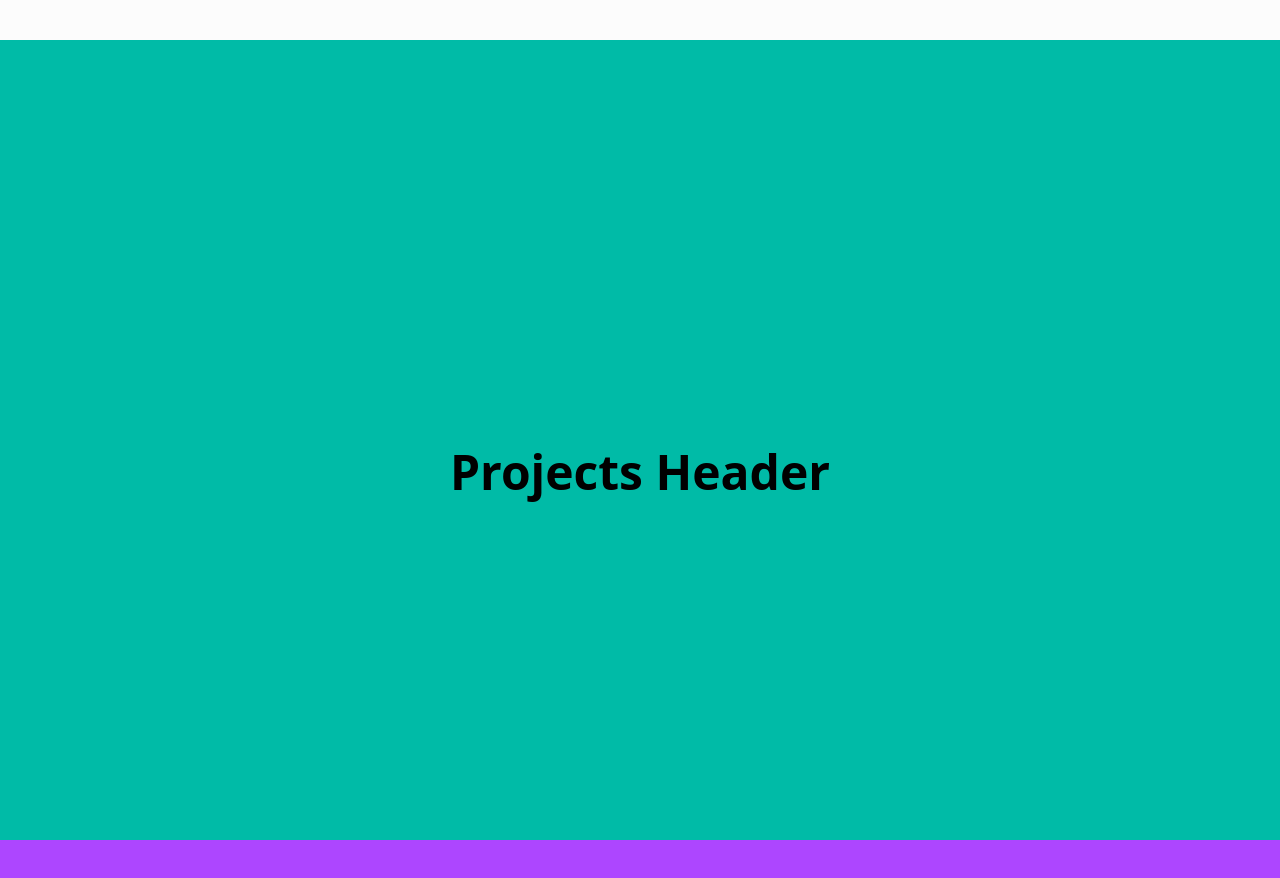
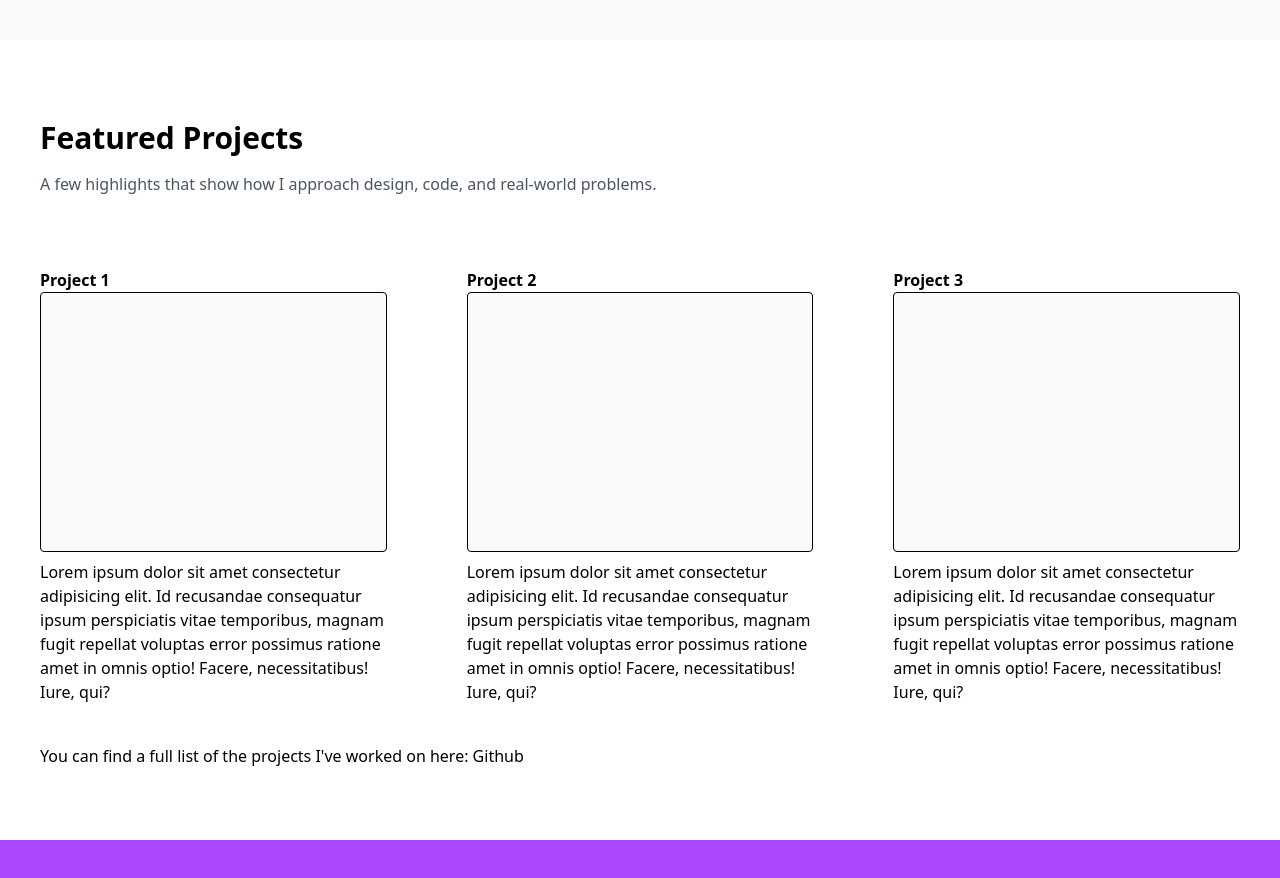
Before and after one commit to bradlylewis/my-portfolio-site, a React (Vite) app: page / in a window 1280 px wide. Shown: the part 1560-2438 px from the top of the page. Built offline with nearby package versions, Linux system fonts and the light colour scheme.

Commit message:
wip projects page

```diff
--- a/src/components/Hero.jsx
+++ b/src/components/Hero.jsx
@@ -1,6 +1,6 @@
 export default function Hero() {
   return (
-    <section id="hero" className="h-[calc(100vh-4rem)] flex items-center">
+    <section id="hero" className="h-[calc(100vh-4rem)] flex items-center flex-column">
       <div className="container mx-auto max-w-6xl px-10">
         <h1 className="text-3xl font-bold">Hi, I'm Bradly</h1>
         <p className="text-lg font-bold">Frontend-focused Full Stack Developer</p>
--- a/src/components/Projects.jsx
+++ b/src/components/Projects.jsx
@@ -1,9 +1,30 @@
 export default function Projects() {
   return (
-    <section id="projects" className="h-screen bg-teal-500 flex items-center">
-      <div className="container pt-16 mx-auto max-w-7xl px-4 text-center">
-        <h1 className="text-5xl font-bold">Projects Header</h1>
+    <section id="projects" className="min-h-screen pt-[5rem] flex flex-col">
+      <div className="max-w-7xl mx-auto flex flex-col gap-10 px-10">
+        <div>
+          <h2 className="text-3xl font-bold mb-4">Featured Projects</h2>
+          <p className="text-gray-600 mb-8">A few highlights that show how I approach design, code, and real-world problems.</p>
+        </div>
+        <div className="grid gap-20 sm:grid-cols-1 md:grid-cols-2 lg:grid-cols-3">
+          <div className="max-w-[400px] mx-auto">
+            <h4 className="font-bold">Project 1</h4>
+            <div className="aspect-[4/3] bg-neutral-50 border rounded w-full mb-2"></div>
+            <p>Lorem ipsum dolor sit amet consectetur adipisicing elit. Id recusandae consequatur ipsum perspiciatis vitae temporibus, magnam fugit repellat voluptas error possimus ratione amet in omnis optio! Facere, necessitatibus! Iure, qui?</p>
+          </div>
+          <div className="max-w-[400px] mx-auto">
+            <h4 className="font-bold">Project 2</h4>
+            <div className="aspect-[4/3] bg-neutral-50 border rounded w-full mb-2"></div>
+            <p>Lorem ipsum dolor sit amet consectetur adipisicing elit. Id recusandae consequatur ipsum perspiciatis vitae temporibus, magnam fugit repellat voluptas error possimus ratione amet in omnis optio! Facere, necessitatibus! Iure, qui?</p>
+          </div>
+          <div className="max-w-[400px] mx-auto">
+            <h4 className="font-bold">Project 3</h4>
+            <div className="aspect-[4/3] bg-neutral-50 border rounded w-full mb-2"></div>
+            <p>Lorem ipsum dolor sit amet consectetur adipisicing elit. Id recusandae consequatur ipsum perspiciatis vitae temporibus, magnam fugit repellat voluptas error possimus ratione amet in omnis optio! Facere, necessitatibus! Iure, qui?</p>
+          </div>
+        </div>
+        <div>You can find a full list of the projects I've worked on here: <a href="#">Github</a></div>
       </div>
     </section>
-  )
+  );
 }
--- a/src/components/Skills.jsx
+++ b/src/components/Skills.jsx
@@ -1,6 +1,6 @@
 export default function Skills() {
   return (
-    <section id="skills" className="h-screen bg-[rgb(252,252,252)] flex items-center">
+    <section id="skills" className="h-screen bg-[rgb(250,250,250)] flex items-center">
       <div className="container pt-16 mx-auto max-w-7xl px-4 text-center">
         <h1 className="text-5xl font-bold">Skills Header</h1>
       </div>
```
